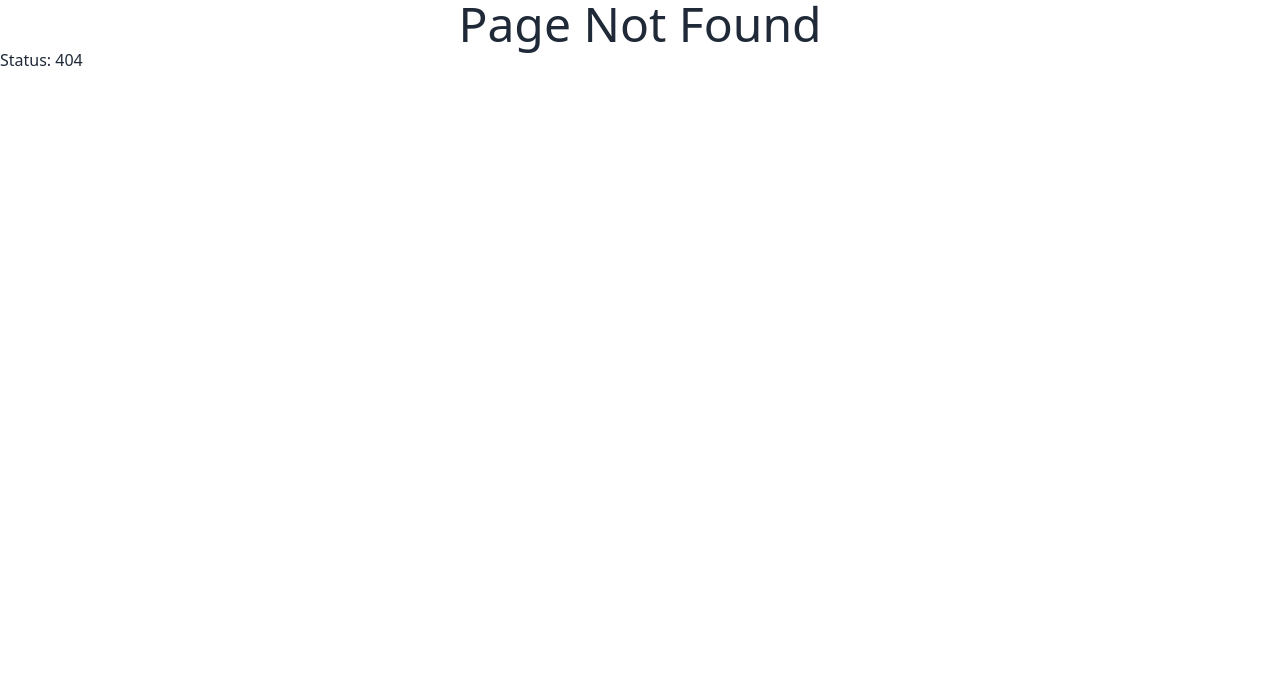
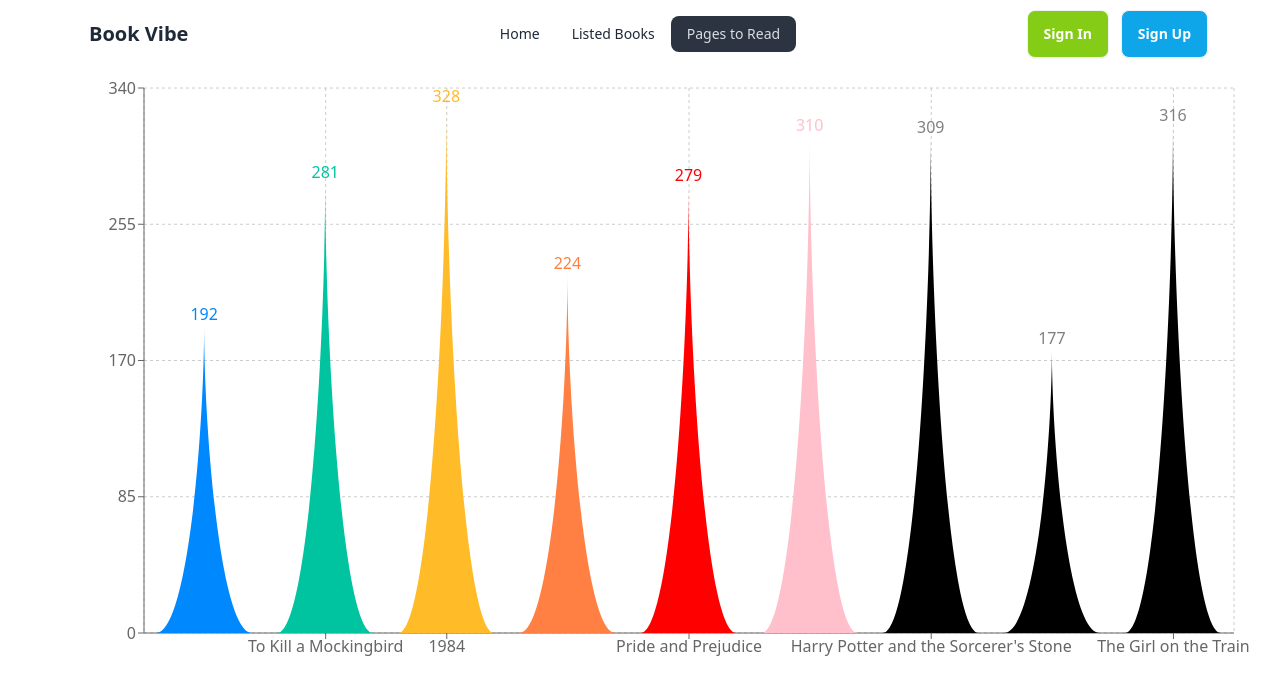
Before and after one commit to sharmin112195/boi-poka-book-vibe, a React (Vite) app: page /pagesRead in a window 1280 px wide. Before the commit this address had no page. Shown: the top 694 px of the page. Built offline with nearby package versions, Linux system fonts and the light colour scheme.

Commit message:
recart done

```diff
--- a/package.json
+++ b/package.json
@@ -15,6 +15,8 @@
     "react": "^18.3.1",
     "react-dom": "^18.3.1",
     "react-router-dom": "^6.27.0",
+    "react-tabs": "^6.0.2",
+    "recharts": "^2.13.3",
     "sort-by": "^1.2.0"
   },
   "devDependencies": {
--- a/src/components/Home/Home.jsx
+++ b/src/components/Home/Home.jsx
@@ -1,12 +1,14 @@
 import React from 'react';
 import Banner from '../Banner/Banner';
 import Books from '../Books/Books';
+import PagesRead from '../PagesRead/PagesRead';
 
 const Home = () => {
     return (
         <div>
             <Banner></Banner>
             <Books></Books>
+
         </div>
     );
 };
--- /dev/null
+++ b/src/components/ListedBooks/ListedBooks.jsx
@@ -0,0 +1,69 @@
+import { useEffect, useState } from 'react';
+import { useLoaderData } from 'react-router-dom';
+import { Tab, Tabs, TabList, TabPanel } from 'react-tabs';
+import 'react-tabs/style/react-tabs.css';
+import { getStoredReadList, getStoredWishList } from '../utility/addToDB';
+import Book from '../Book/Book';
+
+const ListedBooks = () => {
+  const [readList,setReadList] = useState([]);
+  const [wishList,setWishList] = useState([]);
+    // ideally we will directly get the read book list from the database
+    const allBooks = useLoaderData()
+    console.log(allBooks)
+    useEffect(() => {
+      if(allBooks){
+        const storedReadList = getStoredReadList();
+        const storedReadListInt = storedReadList.map(id => parseInt(id));
+
+        const readBookList = allBooks.filter(book => storedReadListInt.includes(book.bookId));
+
+        setReadList(readBookList)
+      }
+
+
+        // console.log(storedReadList, allBooks, storedReadListInt)
+    },[])
+
+    useEffect(() => {
+      if(allBooks){
+        const storedWishList = getStoredWishList()
+        const storedWishListInt = storedWishList.map(id => parseInt(id));
+
+        const WishBookList = allBooks.filter(book => storedWishListInt.includes(book.bookId));
+
+        setWishList(WishBookList)
+      }
+
+
+        // console.log(storedReadList, allBooks, storedReadListInt)
+    },[])
+    return (
+        <div>
+            <h3 className="text-3xl my-8">Listed Books</h3>
+            <Tabs>
+    <TabList>
+      <Tab>Read List</Tab>
+      <Tab>Wish List</Tab>
+    </TabList>
+
+    <TabPanel>
+      <h2 className='text-2xl'>Books I Read: {readList.length}</h2>
+      <div className=''>
+      {
+        readList.map(book => <Book key={book.bookId} book={book}></Book>)
+      }
+      </div>
+    </TabPanel>
+    <TabPanel>
+      <h2 className='text-2xl'>My Wish List</h2>
+      {
+        wishList.map(book => <Book key={book.bookId} book={book}></Book>)
+      }
+    </TabPanel>
+  </Tabs>
+        </div>
+    );
+};
+
+export default ListedBooks;
--- a/src/components/NavBar/NavBar.jsx
+++ b/src/components/NavBar/NavBar.jsx
@@ -4,8 +4,8 @@ import { NavLink } from 'react-router-dom';
 const NavBar = () => {
     const links = <>
          <li><NavLink to='/'>Home</NavLink></li>
-         <li><a>Listed Books</a></li>
-         <li><a>Pages to Read</a></li>
+         <li><NavLink to='/listedBooks'>Listed Books</NavLink></li>
+         <li><NavLink to='/pagesRead'>Pages to Read</NavLink></li>
     </>
     return (
         <div className="navbar bg-base-100">
--- /dev/null
+++ b/src/components/PagesRead/PagesRead.jsx
@@ -0,0 +1,46 @@
+import React from 'react';
+import { useLoaderData } from 'react-router-dom';
+import { BarChart, Bar, Cell, XAxis, YAxis, CartesianGrid } from 'recharts';
+const PagesRead = () => {
+    const data = useLoaderData()
+    // const{totalPages} = data
+    const colors = ['#0088FE', '#00C49F', '#FFBB28', '#FF8042', 'red', 'pink'];
+    const getPath = (x, y, width, height) => {
+        return `M${x},${y + height}C${x + width / 3},${y + height} ${x + width / 2},${y + height / 3}
+        ${x + width / 2}, ${y}
+        C${x + width / 2},${y + height / 3} ${x + (2 * width) / 3},${y + height} ${x + width}, ${y + height}
+        Z`;
+      };
+
+      const TriangleBar = (props) => {
+        const { fill, x, y, width, height } = props;
+
+        return <path d={getPath(x, y, width, height)} stroke="none" fill={fill} />;
+      };
+    return (
+        <div>
+            <BarChart
+      width={1200}
+      height={600}
+      data={data}
+      margin={{
+        top: 20,
+        right: 30,
+        left: 20,
+        bottom: 5,
+      }}
+    >
+      <CartesianGrid strokeDasharray="3 3" />
+      <XAxis dataKey="bookName" />
+      <YAxis />
+      <Bar dataKey="totalPages" fill="#8884d8" shape={<TriangleBar />} label={{ position: 'top' }}>
+        {data.map((entry, index) => (
+          <Cell key={`cell-${index}`} fill={colors[index % 20]} />
+        ))}
+      </Bar>
+    </BarChart>
+        </div>
+    );
+};
+
+export default PagesRead;
--- a/src/components/utility/addToDB.js
+++ b/src/components/utility/addToDB.js
@@ -9,6 +9,8 @@ else{
 return []
 }
 }
+
+
 
 const addToStoredReadList = (id) => {
  const storedList = getStoredReadList();
@@ -46,4 +48,4 @@ const addToStoredWishList = (id) => {
         localStorage.setItem('wish-list', storedWishListStr);
     }
 }
-export{addToStoredReadList, addToStoredWishList}
+export{addToStoredReadList, addToStoredWishList, getStoredReadList, getStoredWishList}
--- a/src/main.jsx
+++ b/src/main.jsx
@@ -10,6 +10,8 @@ import ErrorPage from './components/ErrorPage/ErrorPage';
 import Home from './components/Home/Home';
 import Dashboard from './components/Dashboard/Dashboard';
 import BookDetail from './components/BookDetail/BookDetail';
+import ListedBooks from './components/ListedBooks/ListedBooks';
+import PagesRead from './components/PagesRead/PagesRead';
 const router = createBrowserRouter([
   {
     path: "/",
@@ -28,6 +30,16 @@ const router = createBrowserRouter([
       {
         path: 'dashboard',
         element: <Dashboard></Dashboard>,
+      },
+      {
+        path: 'listedBooks',
+        element: <ListedBooks></ListedBooks>,
+        loader: () => fetch('/booksData.json')
+      },
+      {
+        path: 'pagesRead',
+        element: <PagesRead></PagesRead>,
+        loader: () => fetch('/booksData.json')
       }
 
     ]
```
Also changed, not shown: 1 other file (tests, documents, lock files or other folders).
